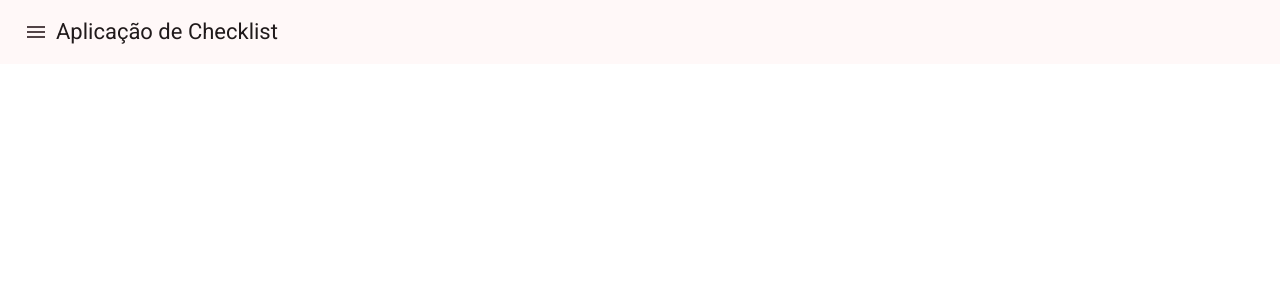
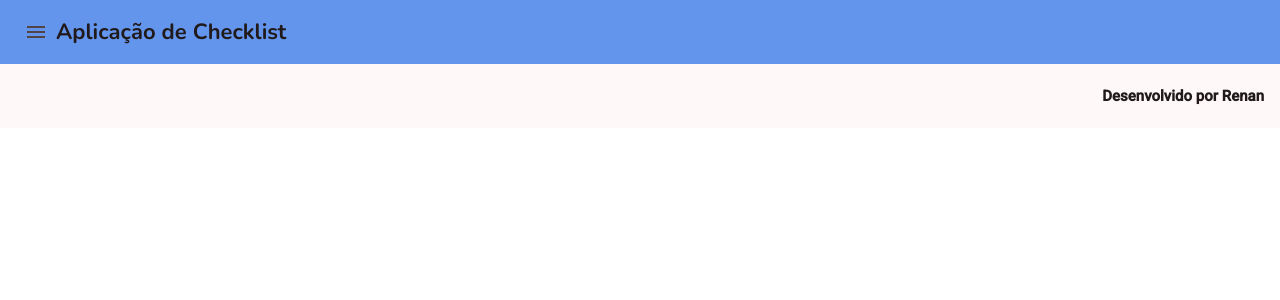
Before and after one commit to renanthewho/checklist-app, an Angular app: page / in a window 1280 px wide. Shown: the top 300 px of the page. Built offline with nearby package versions, Linux system fonts and the light colour scheme.

Commit message:
Inclusão Footer e Alteração de fonte na descrição da aplicação.

```diff
--- a/src/app/app.component.html
+++ b/src/app/app.component.html
@@ -1,3 +1,4 @@
 <!--<app-test></app-test> -->
 <app-header></app-header>
 <router-outlet></router-outlet>
+<app-footer></app-footer>
--- a/src/app/app.module.ts
+++ b/src/app/app.module.ts
@@ -8,13 +8,15 @@ import { CategoryComponent } from './category/category.component';
 import { TestComponent } from './test/test.component';
 import { HeaderComponent } from './header/header.component';
 import { MaterialModule } from './material.module';
+import { FooterComponent } from './footer/footer.component';
 
 @NgModule({
   declarations: [
     AppComponent,
     CategoryComponent,
     TestComponent,
-    HeaderComponent
+    HeaderComponent,
+    FooterComponent
 
   ],
   imports: [
--- /dev/null
+++ b/src/app/footer/footer.component.css
@@ -0,0 +1,8 @@
+.app-footer-container{
+    justify-content: flex-end;
+}
+
+.app-footer-container span{
+    font-size: 15px;
+    font-weight: bold;
+}
--- /dev/null
+++ b/src/app/footer/footer.component.html
@@ -0,0 +1,3 @@
+<mat-toolbar class="app-footer-container">
+    <span>{{copyright}}</span>
+</mat-toolbar>
--- /dev/null
+++ b/src/app/footer/footer.component.ts
@@ -0,0 +1,18 @@
+import { Component } from '@angular/core';
+
+@Component({
+  selector: 'app-footer',
+  templateUrl: './footer.component.html',
+  styleUrl: './footer.component.css'
+})
+export class FooterComponent {
+
+  constructor(){}
+
+  copyright = "Desenvolvido por Renan";
+
+  ngOnInit(): void {
+
+  }
+
+}
--- a/src/app/header/header.component.css
+++ b/src/app/header/header.component.css
@@ -0,0 +1,9 @@
+.app-header-container{
+    background-color: cornflowerblue;
+}
+
+.app-name{
+    font-family: "Nunito", serif;
+    font-optical-sizing: auto;
+    font-weight: bold;
+}
--- a/src/app/header/header.component.html
+++ b/src/app/header/header.component.html
@@ -1,4 +1,4 @@
-<mat-toolbar color="primary">
+<mat-toolbar class="app-header-container">
     <button mat-icon-button (click)="openSideNav()">
         <mat-icon>menu</mat-icon>
     </button>
--- a/src/index.html
+++ b/src/index.html
@@ -8,6 +8,11 @@
   <link rel="icon" type="image/x-icon" href="favicon.ico">
   <link href="https://fonts.googleapis.com/css2?family=Roboto:wght@300;400;500&display=swap" rel="stylesheet">
   <link href="https://fonts.googleapis.com/icon?family=Material+Icons" rel="stylesheet">
+
+  <link rel="preconnect" href="https://fonts.googleapis.com">
+<link rel="preconnect" href="https://fonts.gstatic.com" crossorigin>
+<link href="https://fonts.googleapis.com/css2?family=Nunito:ital,wght@0,200..1000;1,200..1000&display=swap" rel="stylesheet">
+
 </head>
 <body class="mat-typography">
   <app-root></app-root>
```
Also changed, not shown: 1 other file (tests, documents, lock files or other folders).
